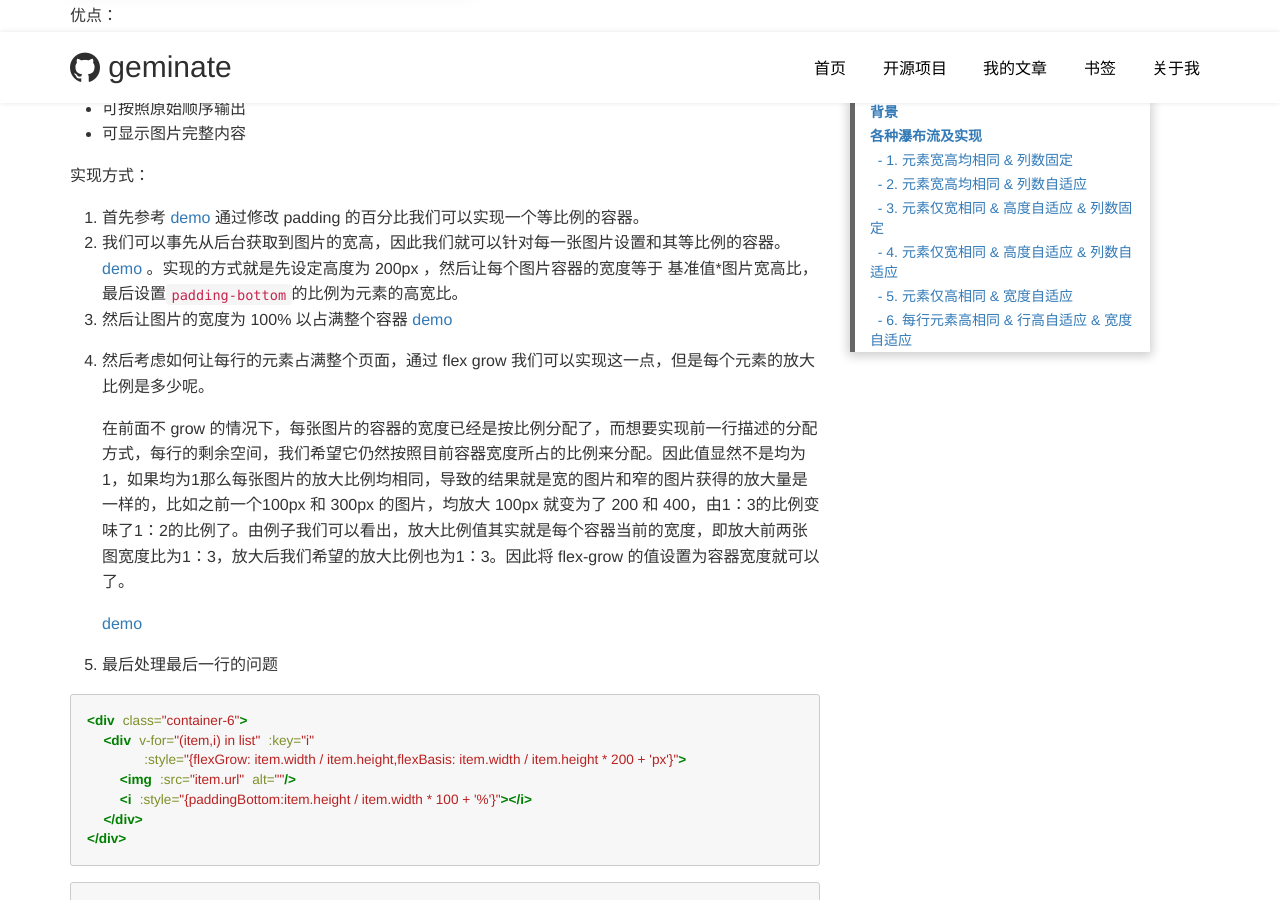
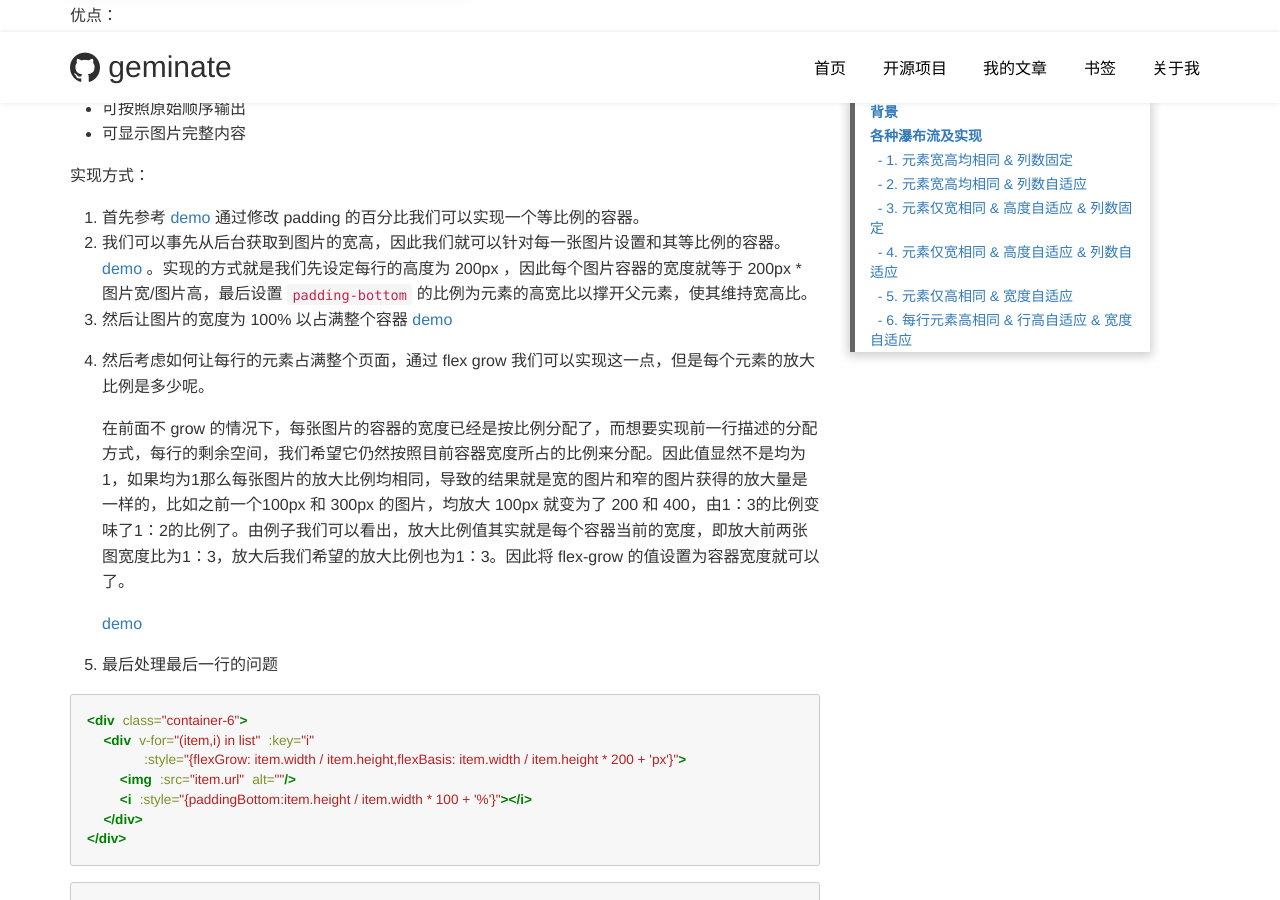
Before and after one commit to geminate/geminate.github.io, a Jekyll site: the page built from _posts/2023/2023-02-02-常见瀑布流及最佳实践.md, in a window 1280 px wide and 900 px high, scrolled down 9269 px. Built offline with Jekyll 4.4.1, drawn with Linux system fonts in a browser that asks for light colours.

Commit message:
2023-02-02-常见瀑布流及最佳实践.md

```diff
--- a/_posts/2023/2023-02-02-常见瀑布流及最佳实践.md
+++ b/_posts/2023/2023-02-02-常见瀑布流及最佳实践.md
@@ -308,7 +308,7 @@
 
 实现方式：
 1. 首先参考 [demo](https://jsbin.com/lurosan/edit?html,css,js,output) 通过修改 padding 的百分比我们可以实现一个等比例的容器。
-2. 我们可以事先从后台获取到图片的宽高，因此我们就可以针对每一张图片设置和其等比例的容器。[demo](https://jsbin.com/zepofud/3/edit?html,css,output) 。实现的方式就是先设定高度为 200px ，然后让每个图片容器的宽度等于 基准值*图片宽高比，最后设置``padding-bottom``的比例为元素的高宽比。
+2. 我们可以事先从后台获取到图片的宽高，因此我们就可以针对每一张图片设置和其等比例的容器。[demo](https://jsbin.com/zepofud/3/edit?html,css,output) 。实现的方式就是我们先设定每行的高度为 200px ，因此每个图片容器的宽度就等于 200px * 图片宽/图片高，最后设置 ``padding-bottom`` 的比例为元素的高宽比以撑开父元素，使其维持宽高比。
 3. 然后让图片的宽度为 100% 以占满整个容器 [demo](https://jsbin.com/zepofud/6/edit?html,css,output)
 4. 然后考虑如何让每行的元素占满整个页面，通过 flex grow 我们可以实现这一点，但是每个元素的放大比例是多少呢。
 
```
